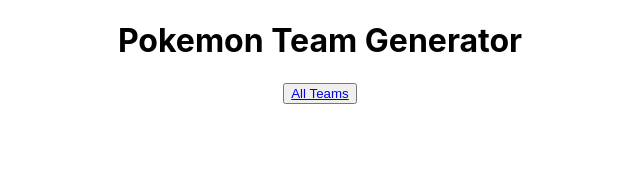
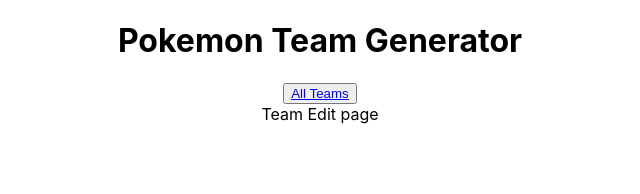
Before and after one commit to Nihaprezz/mern_poke_teamCreator, a React (Create React App) app: page /team/1/edit in a window 1280 px wide. Shown: the top 194 px of the page, without its empty margins (320-960 px from the left). Built offline with nearby package versions, Linux system fonts and the light colour scheme.

Commit message:
start of team edit comp and route

```diff
--- a/src/App.js
+++ b/src/App.js
@@ -2,10 +2,10 @@
 import { Route, Switch , withRouter } from "react-router-dom"
 import './App.css';
 
-
+import Nav from "./components/Nav"
 import GenerateTeamContainer from "./containers/GenerateTeamCont"
 import AllTeamsContainer from "./containers/AllTeamsContainer"
-import Nav from "./components/Nav"
+import TeamEdit from "./containers/TeamEdit"
 
 function App() {
   return (
@@ -15,6 +15,9 @@
         < Switch>
           <Route exact path="/" component={GenerateTeamContainer}/>
           <Route exact path="/teams" component={AllTeamsContainer} />
+          <Route exact path="/team/:id/edit" render={(props) => {
+            return < TeamEdit teamId={props.match.params.id} />
+          }} />
         </Switch>
 
 
--- a/src/components/PokemonTeam.js
+++ b/src/components/PokemonTeam.js
@@ -1,8 +1,9 @@
 import React from "react";
+import { Link } from "react-router-dom";
 
 const PokemonTeam = (props) => {
-    const {teamname, createdAt} = props.teamObj
-    console.log(props.teamObj.pokemons)
+    const {teamname, createdAt, _id} = props.teamObj
+
     return (
         <div>
             <h1>{teamname}</h1>
@@ -15,6 +16,8 @@
                     </div>
                 )
             })}
+
+            <button> <Link to={`/team/${_id}/edit`}>Edit Team</Link></button>
         </div>
     )
 }
--- a/src/containers/AllTeamsContainer.js
+++ b/src/containers/AllTeamsContainer.js
@@ -5,7 +5,7 @@
 const axios = require('axios');
 let backend = `http://localhost:5000`
 
-const AllTeamsContainer = (props) => {
+const AllTeamsContainer = () => {
     const [allTeams, setAllTeams] = useState([]);
 
     useEffect(() => {
--- /dev/null
+++ b/src/containers/TeamEdit.js
@@ -0,0 +1,12 @@
+import React from "react";
+
+const TeamEdit = (props) => {
+    console.log(props)
+    return(
+        <div>
+            Team Edit page
+        </div>
+    )
+}
+
+export default TeamEdit;
```
